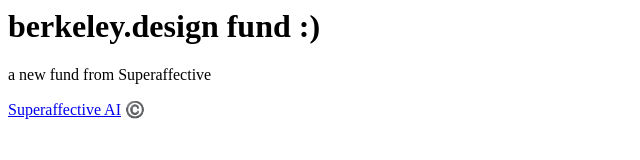
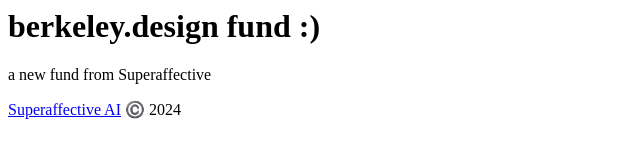
Before and after one commit to joshagilend/berkeley.design, a plain HTML site: page index.html in a window 1280 px wide. Shown: the full height of the page, 0-640 px from the left. Drawn offline with Linux system fonts and the light colour scheme.

Commit message:
Add c :)

```diff
--- a/index.html
+++ b/index.html
@@ -1,5 +1,5 @@
 <html>
   <h1>berkeley.design fund :)</h1>
   <p>a new fund from Superaffective</p>
-  <p><a href="https://superaffective.ai">Superaffective AI</a> ©️</p>
+  <p><a href="https://superaffective.ai">Superaffective AI</a> ©️ 2024</p>
 </html>
```
